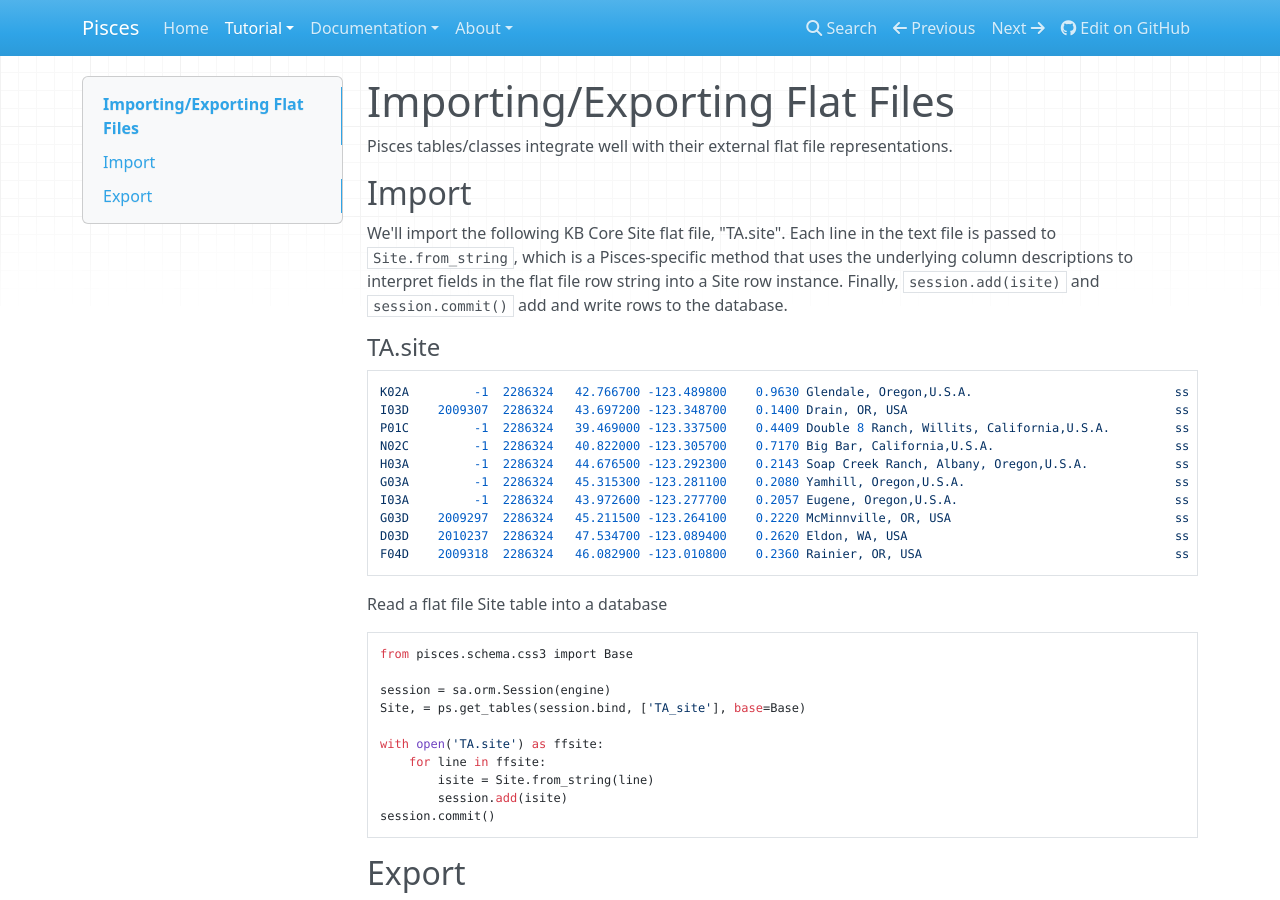
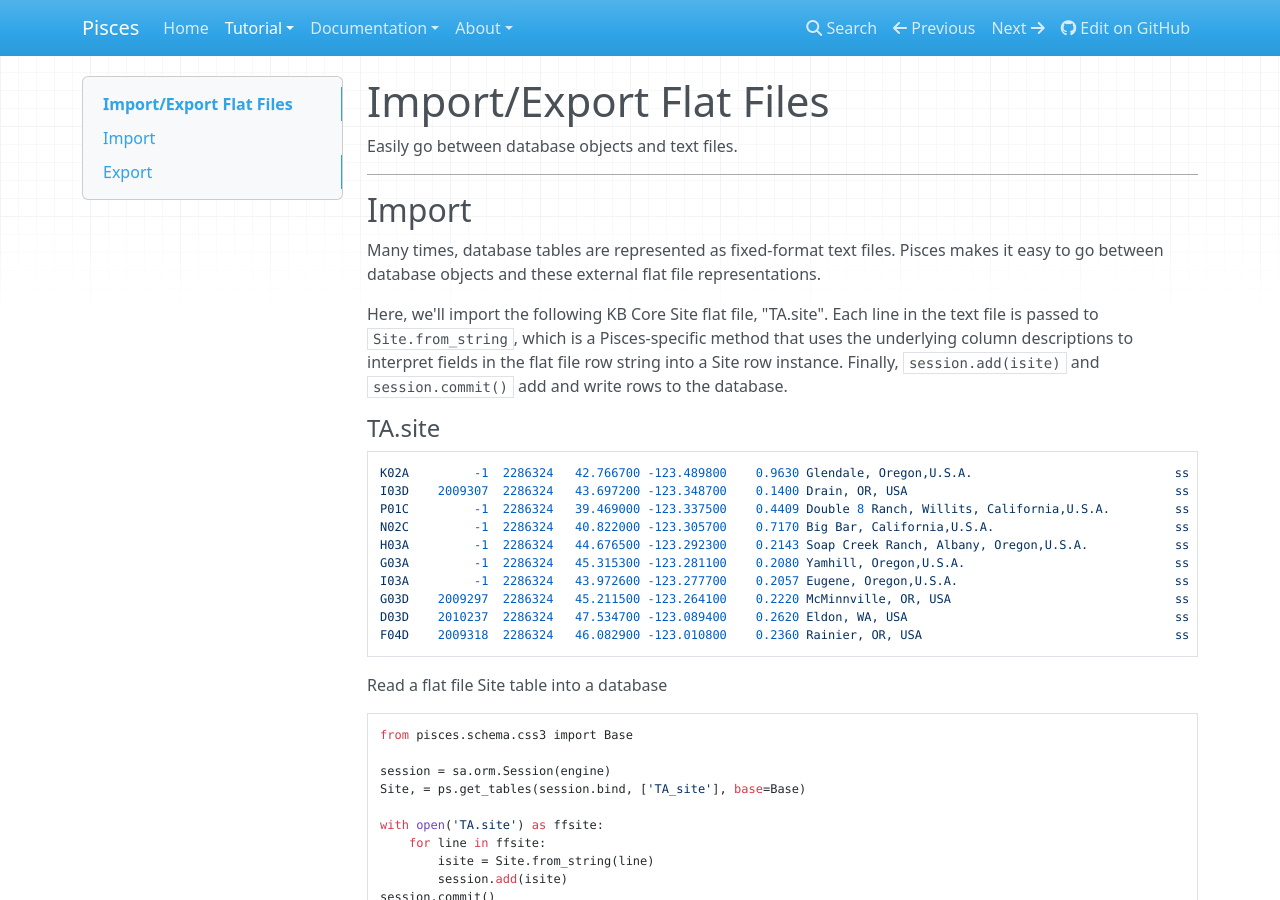
Before and after one commit to LANL-Seismoacoustics/pisces, an MkDocs documentation site: the page built from docs/source/tutorial.flatfiles.md, in a window 1280 px wide and 900 px high. Built offline with MkDocs 1.6.1, drawn with Linux system fonts in a browser that asks for light colours; nearby versions of some CDN libraries; old or Windows-style settings are respelled for this version of MkDocs.

```diff
--- a/docs/source/tutorial.flatfiles.md
+++ b/docs/source/tutorial.flatfiles.md
@@ -1,10 +1,21 @@
-# Importing/Exporting Flat Files
+# Import/Export Flat Files
 
-Pisces tables/classes integrate well with their external flat file representations.
+Easily go between database objects and text files.
+
+---
+
 
 ## Import
 
-We'll import the following KB Core Site flat file, "TA.site".  Each line in the text file is passed to `Site.from_string`, which is a Pisces-specific method that uses the underlying column descriptions to interpret fields in the flat file row string into a Site row instance.  Finally, `session.add(isite)` and `session.commit()` add and write rows to the database.
+Many times, database tables are represented as fixed-format text files.
+Pisces makes it easy to go between database objects and these external flat file representations.
+
+Here, we'll import the following KB Core Site flat file, "TA.site".
+Each line in the text file is passed to `Site.from_string`, which is a
+Pisces-specific method that uses the underlying column descriptions to interpret
+fields in the flat file row string into a Site row instance.
+Finally, `session.add(isite)` and `session.commit()` add and write rows to the
+database.
 
 #### TA.site
 
```
Also changed, not shown: docs/source/about.license.md (+3 -0 lines), docs/source/tutorial.tables.md (+78 -1 lines), 1 other file.
